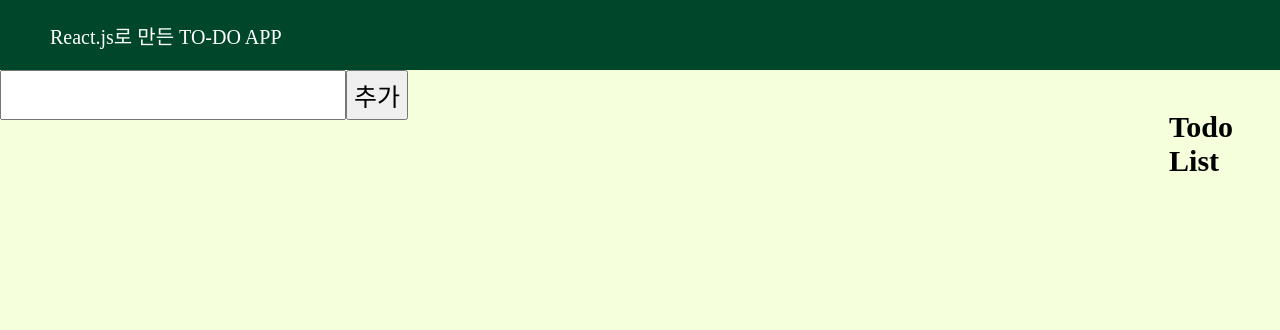
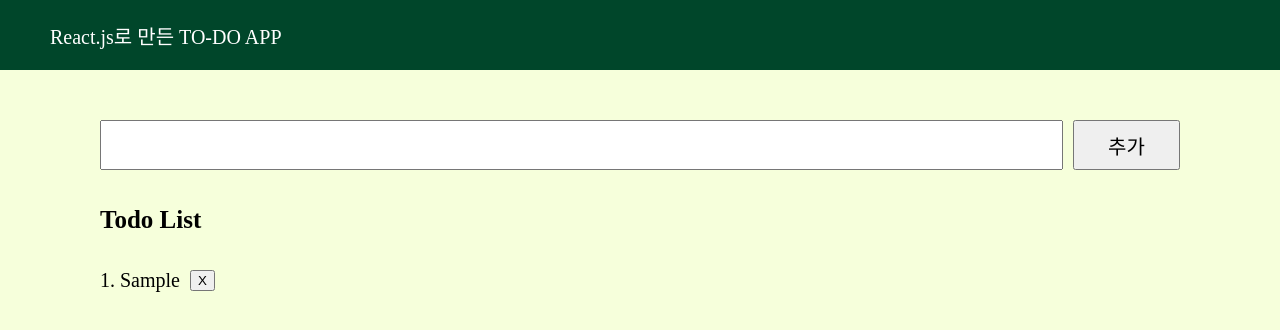
Before and after one commit to chorom-ham/react-todo-1886px, a React (Create React App) app: page / in a window 1280 px wide. Both pictures are taken after typing "Sample" into the empty fields and a click on the button "추가". Shown: the top 330 px of the page. Built offline with nearby package versions, Linux system fonts and the light colour scheme.

Commit message:
check difference

```diff
--- a/src/components/todo/Form.js
+++ b/src/components/todo/Form.js
@@ -1,20 +1,17 @@
+import { useState } from "react";
 import styled from "styled-components";
-import React, { useState } from "react";
 
 export default function Form({ todoList, setTodoList }) {
-  // useState를 사용할 때에는 상태의 기본값을 파라미터로 넣어 호출.
-  // 이 함수 호출 시 배열이 반환되며, 첫번째 원소는 현재 상태, 두번째 원소는 Setter 함수
-  // const [todoContent, setTodoContent] = useState("");
   const [todoTitle, setTodoTitle] = useState("");
 
   const addTodoItem = (event) => {
     event.preventDefault();
 
-    if (todoTitle !== "") { //todoContent가 비어있지 않다면
-      setTodoTitle(""); // setter 함수를 사용해 비우고
-      setTodoList( [ //  setter함수를 사용해
-        ...todoList, // todoList에 있는 항목들을 spread해서
-        { title: todoTitle, timestamp: new Date().toLocaleString() }, // 왼쪽 형식으로 내용들도 보여준다.
+    if (todoTitle !== "") {
+      setTodoTitle("");
+      setTodoList([
+        ...todoList,
+        { title: todoTitle, timeStamp: new Date().toLocaleString() },
       ]);
     }
   };
@@ -25,13 +22,12 @@ export default function Form({ todoList, setTodoList }) {
 
   return (
     <TodoForm onSubmit={addTodoItem}>
-      <TodoInput value={todoTitle} onchange={handleChange}></TodoInput>
+      <TodoInput value={todoTitle} onChange={handleChange}></TodoInput>
       <AddButton>추가</AddButton>
     </TodoForm>
   );
 }
 
-//Style
 const TodoForm = styled.form`
   display: flex;
   width: 100%;
@@ -39,13 +35,13 @@ const TodoForm = styled.form`
 `;
 
 const TodoInput = styled.input`
-  wdith: 90%;
+  width: 90%;
   padding: 0 1rem;
-  font-size: 2.5rem;
+  font-size: 2rem;
 `;
 
 const AddButton = styled.button`
-  width: 10%
+  width: 10%;
   margin-left: 1rem;
-  font-size: 2.5rem;
+  font-size: 2rem;
 `;
--- a/src/components/todo/Item.js
+++ b/src/components/todo/Item.js
@@ -1,18 +1,17 @@
-import React, { useState } from "react";
+import { useState } from "react";
 import styled from "styled-components";
 
-// Hint: props로 id, text, onClick 등 (자유)
 export default function Item({ title, index, deleteItem }) {
   const [isChecked, setIsChecked] = useState(false);
 
   const toggleChecked = () => {
-    setIsChecked(!isChecked); // 현재 todoState 값의 반대로 설정
+    setIsChecked(!isChecked);
   };
 
   return (
-    <Wrapper onClick = {toggleChecked}>
-      <Text isChecked = {isChecked}>
-        {index + 1}. {title} {/*순서 하나 늘리고 todo내용 출력 */}
+    <Wrapper onClick={toggleChecked}>
+      <Text isChecked={isChecked}>
+        {index + 1}. {title}
       </Text>
       <DeleteButton type="button" onClick={() => deleteItem(index)}>
         X
@@ -20,7 +19,6 @@ export default function Item({ title, index, deleteItem }) {
     </Wrapper>
   );
 }
-
 
 const Wrapper = styled.div`
   display: flex;
--- a/src/components/todo/Todo.js
+++ b/src/components/todo/Todo.js
@@ -1,10 +1,8 @@
-import React, { useState } from "react";
+import { useState } from "react";
 import styled from "styled-components";
 
 import Form from "./Form";
 import Item from "./Item";
-
-
 
 export default function Todo() {
   const [todoList, setTodoList] = useState([]);
@@ -13,20 +11,20 @@ export default function Todo() {
     setTodoList(todoList.filter((item, _index) => _index !== index));
   };
 
-  const renderTodoItems = todoList.map((item, index ) => (
+  const renderTodoItems = todoList.map((item, index) => (
     <Item
-      key = {item.timeStamp + item.title}
-      title = {item.title}
-      index = {index}
-      deleteItem = {deleteItem}
+      key={item.timeStamp + item.title}
+      title={item.title}
+      index={index}
+      deleteItem={deleteItem}
     />
   ));
 
   return (
     <Wrapper>
-      <Form todoList = {todoList} setTodoList = {setTodoList} />
+      <Form todoList={todoList} setTodoList={setTodoList} />
       <ItemContainer>
-        <Heading> Todo List </Heading>
+        <Heading>Todo List</Heading>
         {renderTodoItems}
       </ItemContainer>
     </Wrapper>
@@ -36,19 +34,18 @@ export default function Todo() {
 const Wrapper = styled.div`
   width: 100%;
   display: flex;
-  padding: 5rem 10rem
   flex-direction: column;
   justify-content: center;
+  padding: 5rem 10rem;
 `;
 
 const Heading = styled.h2`
-  font-size: 3rem;
-  margin-bottom: 1rem;
-  align-items: center;
+  font-size: 2.5rem;
+  margin-bottom: 1.5rem;
 `;
 
 const ItemContainer = styled.div`
   display: flex;
+  flex-direction: column;
   padding-top: 1.5rem;
-  flex-direction: column;
 `;
```
